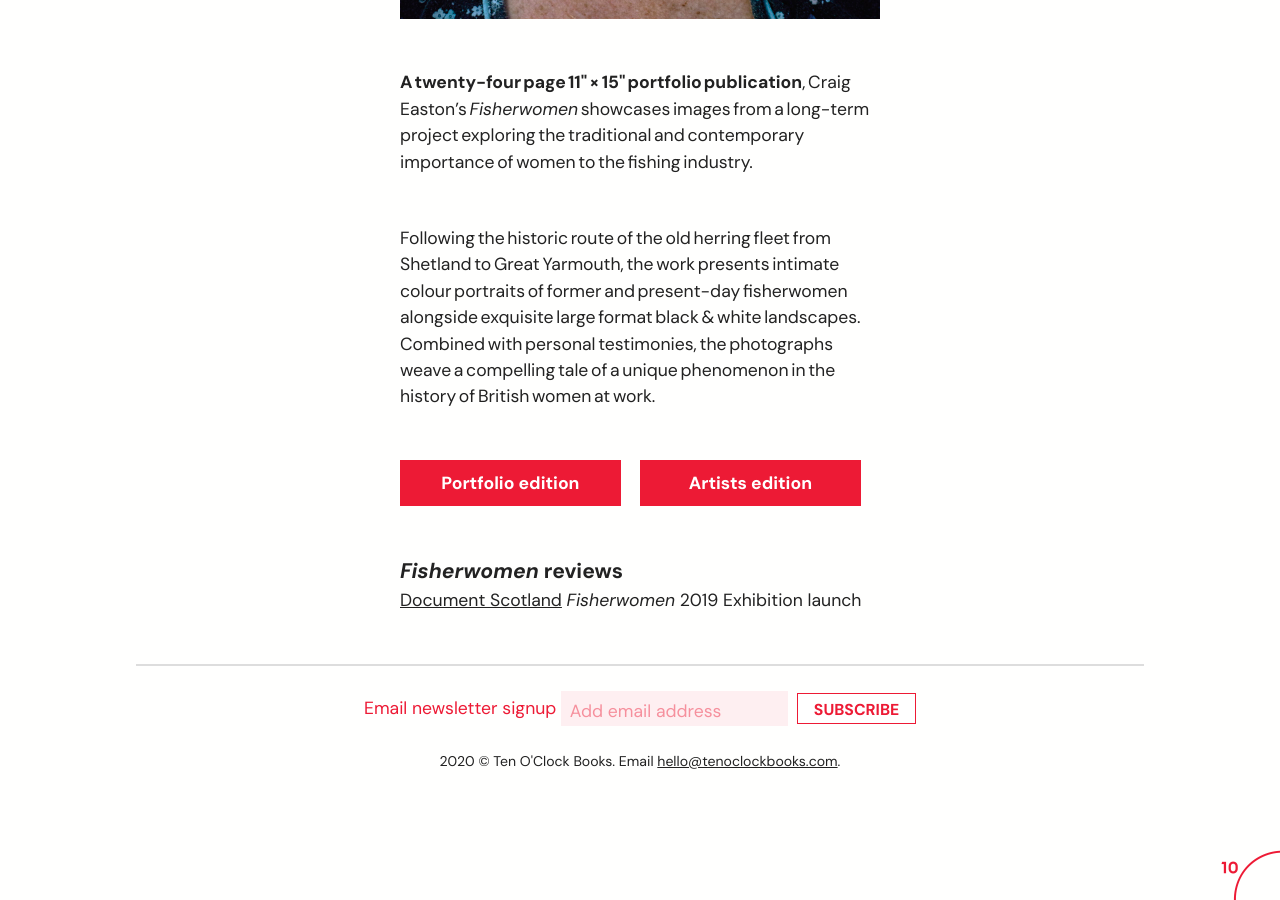
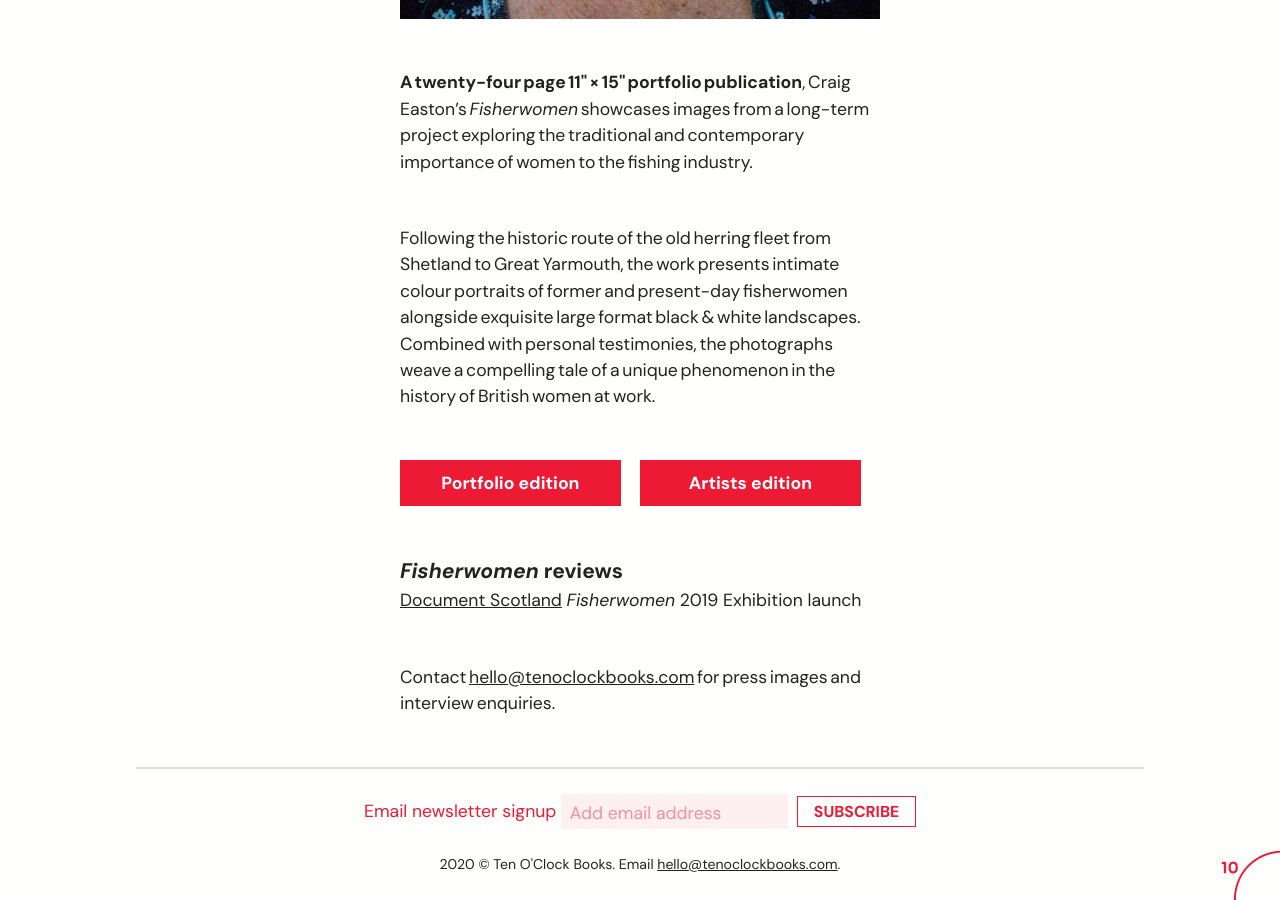
Before and after one commit to martincf/tenoclockbooks, a Jekyll site: the page built from index.md, in a window 1280 px wide and 900 px high, scrolled down 1064 px. Built offline with Jekyll 4.4.1, drawn with Linux system fonts in a browser that asks for light colours; some web fonts are replaced.

Commit message:
Updated press info; added pressimages.zip file

```diff
--- a/_includes/reviews.html
+++ b/_includes/reviews.html
@@ -7,3 +7,5 @@
       <i>Fisherwomen</i> 2019 Exhibition launch
   </li>
 </ul>
+
+<p>Contact <a href="mailto:hello@tenoclockbooks.com">hello@tenoclockbooks.com</a> for press images and interview enquiries.</p>
```
Also changed, not shown: 7 other files.
